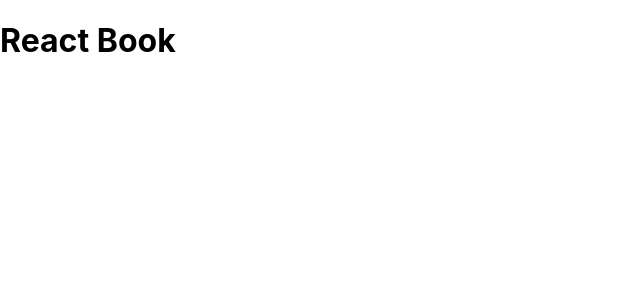
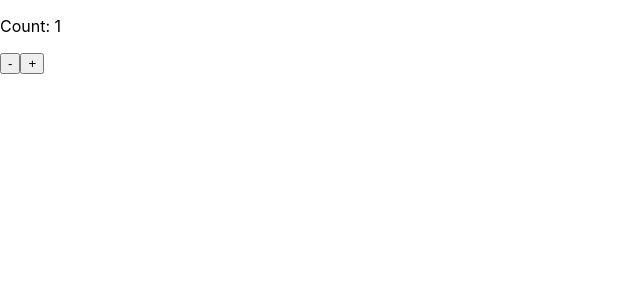
Before and after one commit to Tomo-kw/react-sample, a React (Create React App) app: page / in a window 1280 px wide. Shown: the top 300 px of the page, without its empty margins (0-640 px from the left). Built offline with nearby package versions, Linux system fonts and the light colour scheme.

Commit message:
Counterコンポーネント作成

```diff
--- /dev/null
+++ b/src/components/Counter.tsx
@@ -0,0 +1,23 @@
+import { useState } from 'react'
+
+type CounterProps = {
+    initialValue: number
+}
+
+const Counter = (props: CounterProps) => {
+    const { initialValue } = props
+    // カウントが保持する1つの状態をuseState()で宣言。引数に初期値を指定
+    // countが現在の状態、setCountカウントが状態を更新する関数
+    const [count, setCount] = useState(initialValue)
+
+    return (
+        <div>
+            <p>Count: {count}</p>
+            {/* setCountを呼ぶことで状態を更新 */}
+            <button onClick={() => setCount(count - 1)}>-</button>
+            <button onClick={() => setCount((prevCount) => prevCount + 1)}>+</button>
+        </div>
+    )
+}
+
+export default Counter
--- a/src/index.tsx
+++ b/src/index.tsx
@@ -1,6 +1,7 @@
 import React from 'react';
 import ReactDOM from 'react-dom/client';
-import ContextSample from './components/ContextSample';
+// import ContextSample from './components/ContextSample';
+import Counter from './components/Counter';
 import './index.css';
 // import App from './App';
 import reportWebVitals from './reportWebVitals';
@@ -14,7 +15,7 @@
   <React.StrictMode>
     {/* <App /> */}
     {/* <ContainerSample /> */}
-    <ContextSample />
+    <Counter initialValue={1}/>
   </React.StrictMode>
 );
 
```
